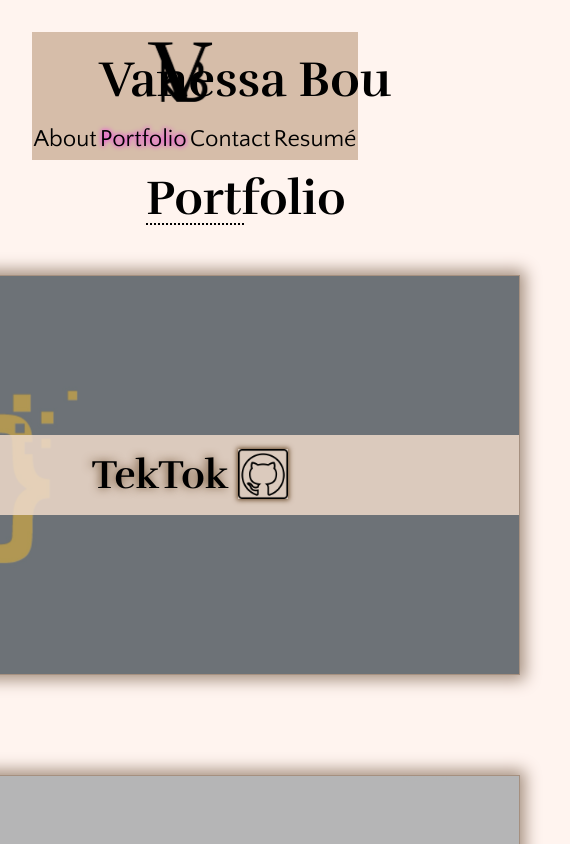
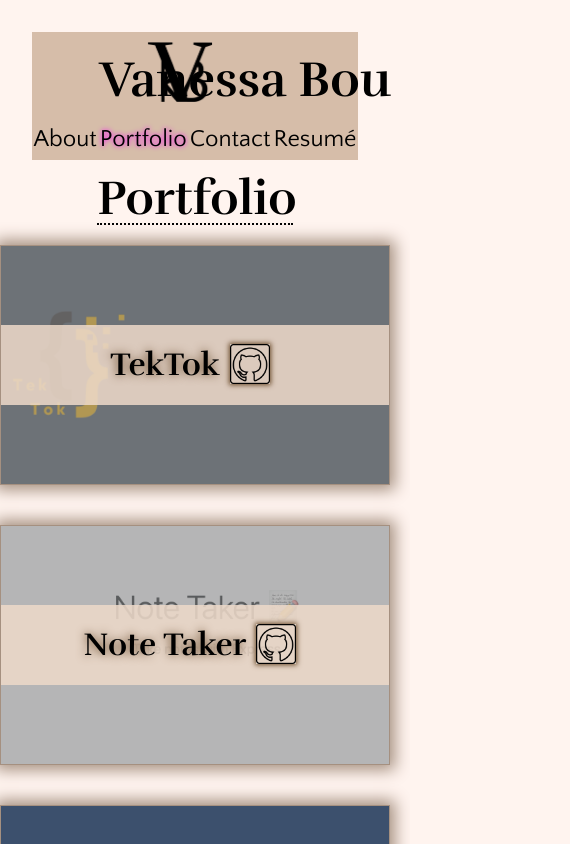
Before and after one commit to rvbouu/react-portfolio, a React (Vite) app: page /portfolio in a window 390 px wide. Shown: the top 844 px of the page, 570 px wide, since content can reach past the window. Built offline with nearby package versions, Linux system fonts and the light colour scheme.

Commit message:
added media queries to portfolio pages

```diff
--- a/src/assets/projects.json
+++ b/src/assets/projects.json
@@ -1,6 +1,5 @@
 [
   {
-    "id": 1,
     "title": "TekTok",
     "description": "A social media site for people interested in tech to come together.",
     "image": "/project_imgs/tektok.png",
@@ -8,7 +7,6 @@
     "github": "https://github.com/rvbouu/tektok"
   },
   {
-    "id": 2,
     "title": "Note Taker",
     "description": "A note taker application made with Express.",
     "image": "/project_imgs/notetaker.png",
@@ -16,7 +14,6 @@
     "github": "https://github.com/rvbouu/note-taker"
   },
   {
-    "id": 3,
     "title": "Hoop Stats",
     "description": "An all-in-one place for NBA fans to keep up with the league and their favorite teams.",
     "image": "/project_imgs/hoopstats.png",
@@ -24,7 +21,6 @@
     "github": "https://github.com/rvbouu/hoop-stats"
   },
   {
-    "id": 4,
     "title": "Kanban Task Board",
     "description": "A kanban board to help manage all your tasks.",
     "image": "/project_imgs/taskboard.png",
@@ -32,7 +28,6 @@
     "github": "https://github.com/rvbouu/task-board"
   },
   {
-    "id": 5,
     "title": "Personal Blog",
     "description": "A blog site where users can post and view blogs.",
     "image": "/project_imgs/blog.png",
@@ -40,7 +35,6 @@
     "github": "https://github.com/rvbouu/personal-blog"
   },
   {
-    "id": 6,
     "title": "My First Website",
     "description": "The start of my web development journey! The first website I ever designed and deployed to the internet.",
     "image": "/project_imgs/firstweb.png",
--- a/src/components/pages/portfolio/Portfolio.css
+++ b/src/components/pages/portfolio/Portfolio.css
@@ -1,3 +1,5 @@
+/* ---------- Portfolio Page Styling ---------- */
+
 .portfolio {
   display: flex;
   flex-direction: column;
@@ -22,9 +24,9 @@
 }
 
 .projectcard {
-  height: 400px;
-  width: 650px;
-  margin: 50px;
+  height: 320px;
+  width: 520px;
+  margin: 20px;
   background-size: cover;
   border: 1px solid #a59080;
   box-shadow: 0 0 15px 5px #a59080;
@@ -67,6 +69,7 @@
   background-color: #eedacada;
 }
 
+/* ---------- Hovers ---------- */
 .projectcard:hover {
   .desc {
     display: block;
@@ -84,3 +87,26 @@
 #github-logo:hover {
   box-shadow: 0 0 10px 1px magenta;
 }
+
+/* ---------- Media Queries ---------- */
+@media screen and (max-width: 1024px) {
+.projectcard{
+  height: 240px;
+  width: 390px;
+}
+
+.title{
+  font-size: 2rem;
+}
+
+#github-logo{
+  width: 40px;
+  height: 40px;
+}
+}
+
+@media screen and (max-width: 800px) {
+  .portfolio-title {
+    width: 60%;
+  }
+}
```
